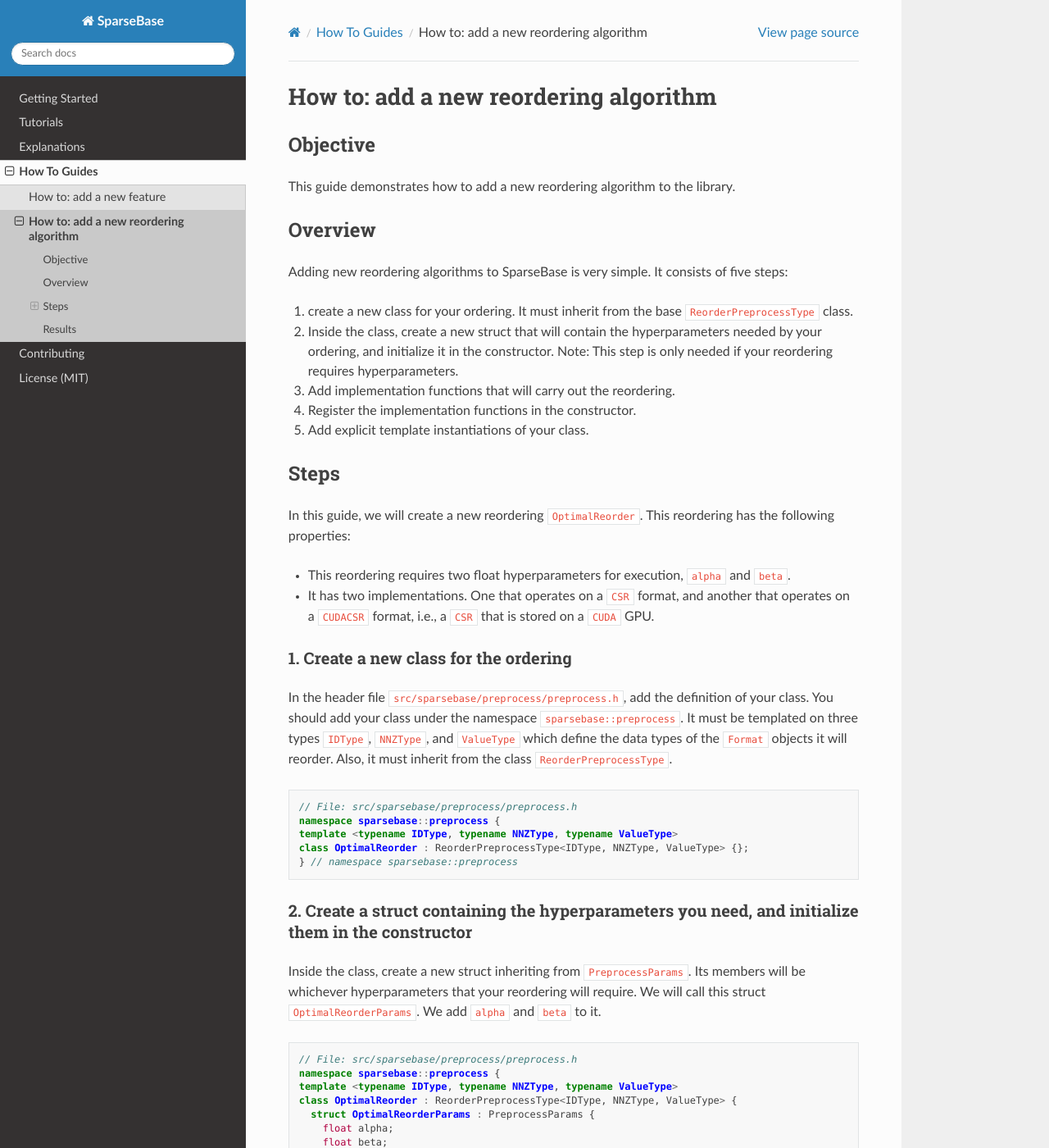
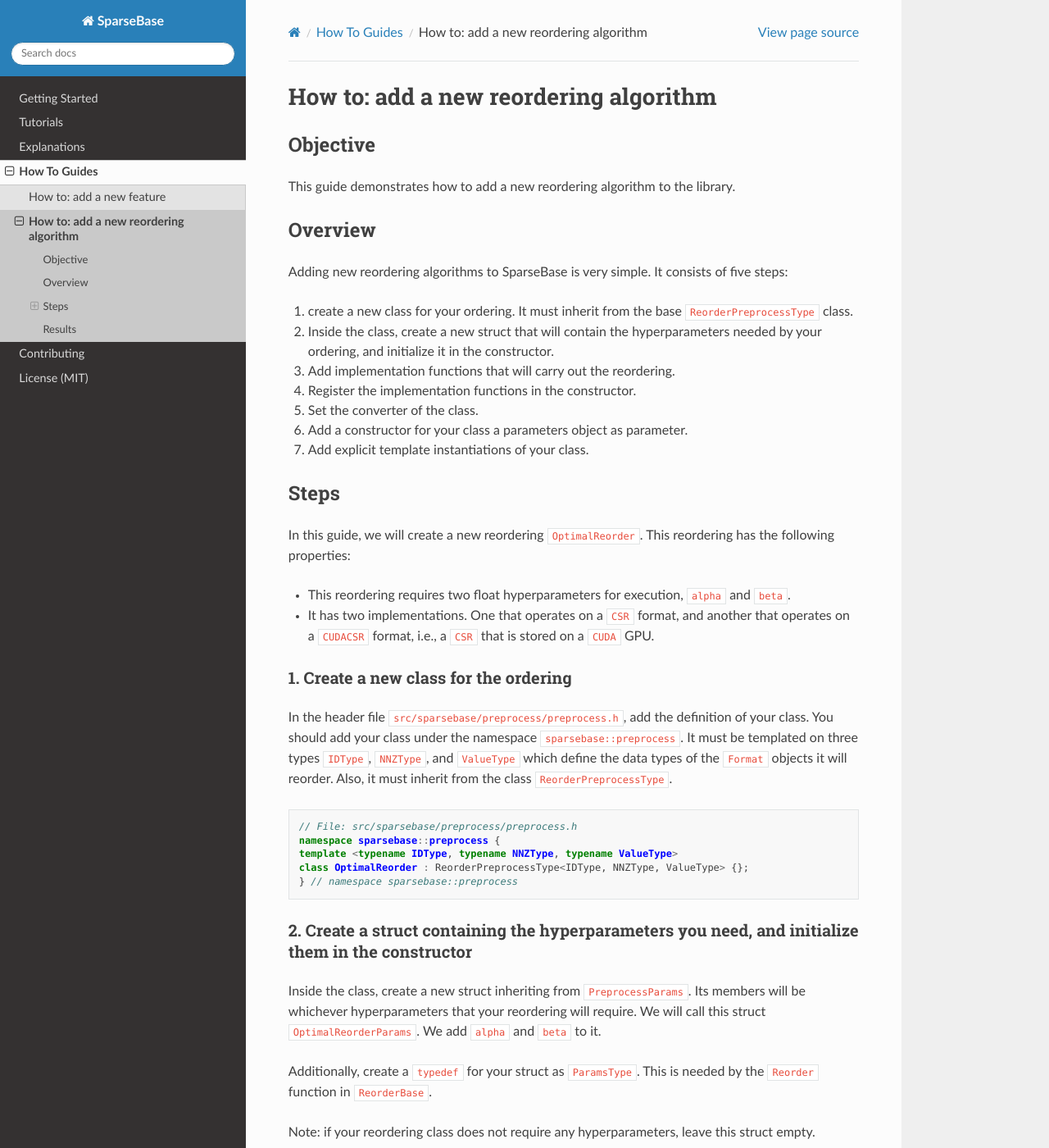
Before and after one commit to sparcityeu/SparseBase, a Sphinx documentation site: the page built from docs/pages/how_to_guides/how_add_reordering.md, in a window 1280 px wide and 1400 px high. Shown: the whole window at 82% size. Built offline with Sphinx 7.4.7 and the Read the Docs theme 2.0.0, drawn with Linux system fonts in a browser that asks for light colours; pages that are not in the unit, such as notebooks, are missing from menus; some of the changed text lies outside the part shown.

Commit message:
Updated `How to add reordering` guide with bases.

````diff
--- a/docs/pages/how_to_guides/how_add_reordering.md
+++ b/docs/pages/how_to_guides/how_add_reordering.md
@@ -7,10 +7,13 @@
 Adding new reordering algorithms to SparseBase is very simple. It consists of five steps:
 
 1. create a new class for your ordering. It must inherit from the base `ReorderPreprocessType` class.
-2. Inside the class, create a new struct that will contain the hyperparameters needed by your ordering, and initialize it in the constructor. Note: This step is only needed if your reordering requires hyperparameters.
+2. Inside the class, create a new struct that will contain the hyperparameters needed by your ordering, and initialize
+it in the constructor.
 3. Add implementation functions that will carry out the reordering.
 4. Register the implementation functions in the constructor.
-5. Add explicit template instantiations of your class.
+5. Set the converter of the class.
+6. Add a constructor for your class a parameters object as parameter.
+7. Add explicit template instantiations of your class.
 
 ## Steps
 
@@ -22,6 +25,7 @@
 ### 1. Create a new class for the ordering
 
 In the header file `src/sparsebase/preprocess/preprocess.h`, add the definition of your class. You should add your class under the namespace `sparsebase::preprocess`. It must be templated on three types `IDType`, `NNZType`, and `ValueType` which define the data types of the `Format` objects it will reorder. Also, it must inherit from the class `ReorderPreprocessType`.
+
 
 ```cpp
 // File: src/sparsebase/preprocess/preprocess.h
@@ -35,6 +39,10 @@
 
 Inside the class, create a new struct inheriting from `PreprocessParams`. Its members will be whichever hyperparameters that your reordering will require. We will call this struct `OptimalReorderParams`. We add `alpha` and `beta` to it.
 
+Additionally, create a `typedef` for your struct as `ParamsType`. This is needed by the `Reorder` function in `ReorderBase`.
+
+Note: if your reordering class does not require any hyperparameters, leave this struct empty.
+
 ```cpp
 // File: src/sparsebase/preprocess/preprocess.h
 namespace sparsebase::preprocess {
@@ -44,6 +52,7 @@
     float alpha;
     float beta;
   }
+  typedef OptimalReorderParams ParamsType;
 };
 } // namespace sparsebase::preprocess
 ```
@@ -231,7 +240,24 @@
 } // namespace sparsebase::preprocess
 ```
 
-### 6. Add explicit template instantiations
+### 6. Add a constructor for your class a parameters object as parameter.
+In order for your class to work with the `Reorder` function in `ReorderBase`, it must have a constructor that takes a
+single parameter of type `ParamsType`, i.e., the type of the hyperparameter struct of your class.
+
+```c++
+namespace sparsebase::preprocess {
+template <typename IDType, typename NNZType, typename ValueType>
+class OptimalReorder : ReorderPreprocessType<IDType, NNZType, ValueType> {
+  // ...
+  OptimalReorder(OptimalReorderParams params) {
+    OptimalReorder(params.alpha, params.beta);
+  }
+  // ...
+};
+} // namespace sparsebase::preprocess
+```
+
+### 7. Add explicit template instantiations
 
 The functions we have defined so far (with the exception of the `CUDA` kernel and driver functions) have been defined in header files. This means that they will be compiled as they become needed by the user's code, and not at library build-time. However, the library supports a compiled version in which classes are pre-compiled using certain data types that the user selects. To add your class to the list of pre-compilable classes, you must do the following:
 
@@ -256,11 +282,23 @@
 
 ```cpp
 #include "sparsebase/preprocess/preprocess.h"
+using namespace std;
+{
+    float alpha = 1.0, beta = 0.5;
+    unsigned int * order = preprocess::ReorderBase<preprocess::OptimalReorder>
+            ({alpha, beta}, some_format_object, {&cpu});
+}
+```
+
+Or, you can use the class directly as shown:
+
+```cpp
+#include "sparsebase/preprocess/preprocess.h"
 
 float alpha = 1.0, beta = 0.5;
 sparsebase::preprocess::OptimalReorder<unsigned int, unsigned int, unsigned int>
     reorder(alpha, beta);
-unsigned int *order = reorder.GetOrder(some_format_object);
+unsigned int *order = reorder.GetOrder(some_format_object, {&cpu});
 ```
 
 If the format type of `some_sparseformat_object` is `CSR`, `CUDACSR`, or any other format that is convertible to the two aforementioned formats, then an order will be calculated for it.
````
